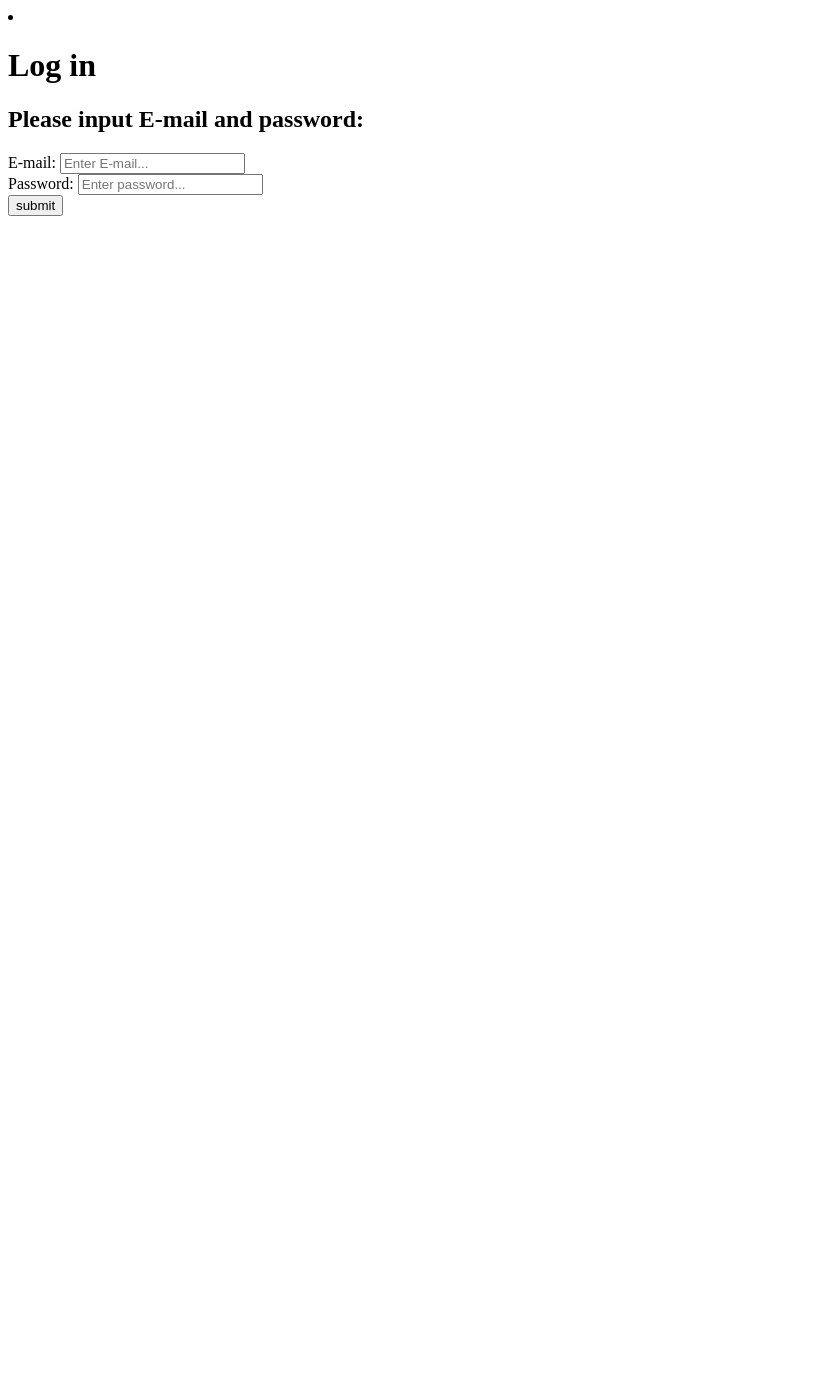
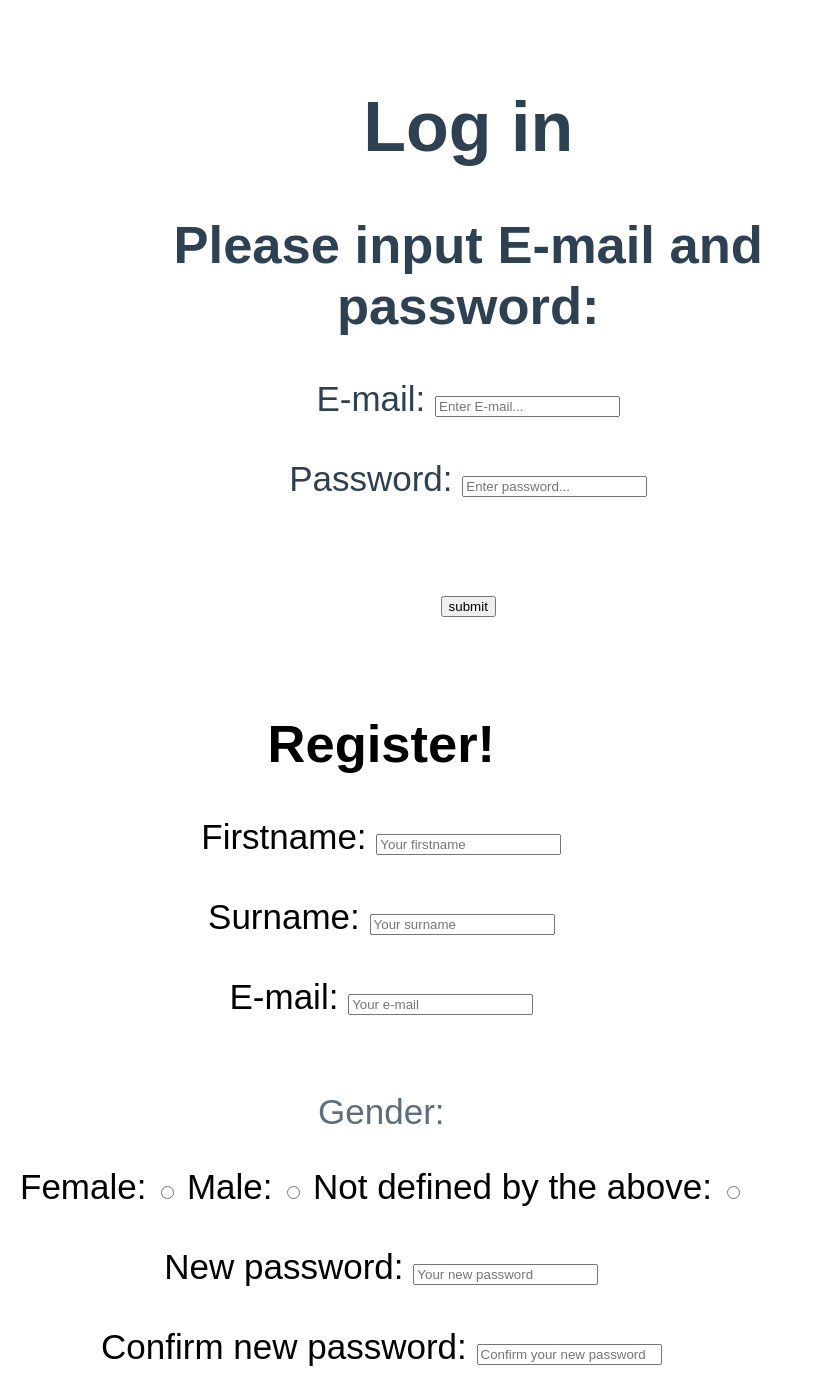
Before and after one commit to DAT250GRUPPEN/social, a Flask app: template atsocial/templates/login.html in a window 1280 px wide. Shown: the whole page, without its empty margins (0-815 px from the left). Before the commit the page ends 216 px from the top, so only its background shows below. Run offline with Flask 2, Linux system fonts and the light colour scheme; the template is opened without the code that fills it, so the values that code supplies are empty.

Commit message:
Kun en ren html versjon av login og register siden

```diff
--- a/atsocial/templates/login.html
+++ b/atsocial/templates/login.html
@@ -4,21 +4,58 @@
         <title>
         Login/Register
         </title>
+        <link rel="stylesheet" href="/atsocial/static/style.css">
     </head>
 
 
     <body>
+        <ul>
         <li><a>
         <form action="" method="GET"> <!--Hva skal siden gjøre etter "submit"?-->
             <h1>Log in</h1>
             <h2>Please input E-mail and password:</h2>
             <label for="emailtag">E-mail:</label>
-            <input id="emailtag" type="email" name="useremail" placeholder="Enter E-mail..."><br> <!--Det som tastes inn må inneholde en @-->
+            <input id="emailtag" type="email" name="useremail" placeholder="Enter E-mail..."><br><br> <!--Det som tastes inn må inneholde en @-->
             <label for ="passtag">Password:</label>
-            <input id="passtag" type="password" name="" placeholder="Enter password..."><br><!--pasordet blir skjult-->
+            <input id="passtag" type="password" name="" placeholder="Enter password..."><br><br><br><!--pasordet blir skjult-->
             <input type="submit" name="" value="submit">
         </form>
         </a></li>
+    </ul>
+
+
+
+    <ul>
+        <li>
+            <form method="GET">
+                <h2>Register! <br></h2>
+
+                <label for="nametag">Firstname:</label>
+                <input id="nametag" type="firstname" name="username" placeholder="Your firstname"> <!--Det som tastes inn må inneholde en @-->
+                <br><br>
+                <label for="surnametag">Surname:</label>
+                <input id="surnametag" type="surname" name="usersurname" placeholder="Your surname"> <!--Det som tastes inn må inneholde en @-->
+                <br><br>
+                <label for="emailtag">E-mail:</label>
+                <input id="emailtag" type="email" name="useremail" placeholder="Your e-mail"> <!--Det som tastes inn må inneholde en @-->
+                <br><br>
+                <p>Gender: </p>
+                <label for="female">Female:</label>
+                <input type="radio" id="female" type="gender" name="usergender" value="Your gender"> <!--Det som tastes inn må inneholde en @-->
+                <label for="male">Male:</label>
+                <input type="radio" id="male" type="gender" name="usergender" value="Your gender"><!--Det som tastes inn må inneholde en @-->
+                <label for="notdefined">Not defined by the above:</label>
+                <input type="radio" id="notdefined" type="gender" name="usergender" value="Your gender"> <!--Det som tastes inn må inneholde en @-->
+                <br><br>
+                <label for="newpasswordtag">New password:</label>
+                <input id="newpasswordtag" type="newpassword" name="usernewpassword" placeholder="Your new password"> <!--Det som tastes inn må inneholde en @-->
+                <br><br>
+                <label for="confirmpasswordtag">Confirm new password:</label>
+                <input id="confirmpasswordtag" type="confirmpassword" name="userconfirmpassword" placeholder="Confirm your new password"> <!--Det som tastes inn må inneholde en @-->
+
+            </form>
+        </li>
+    </ul>
     </body>
 
 
```
